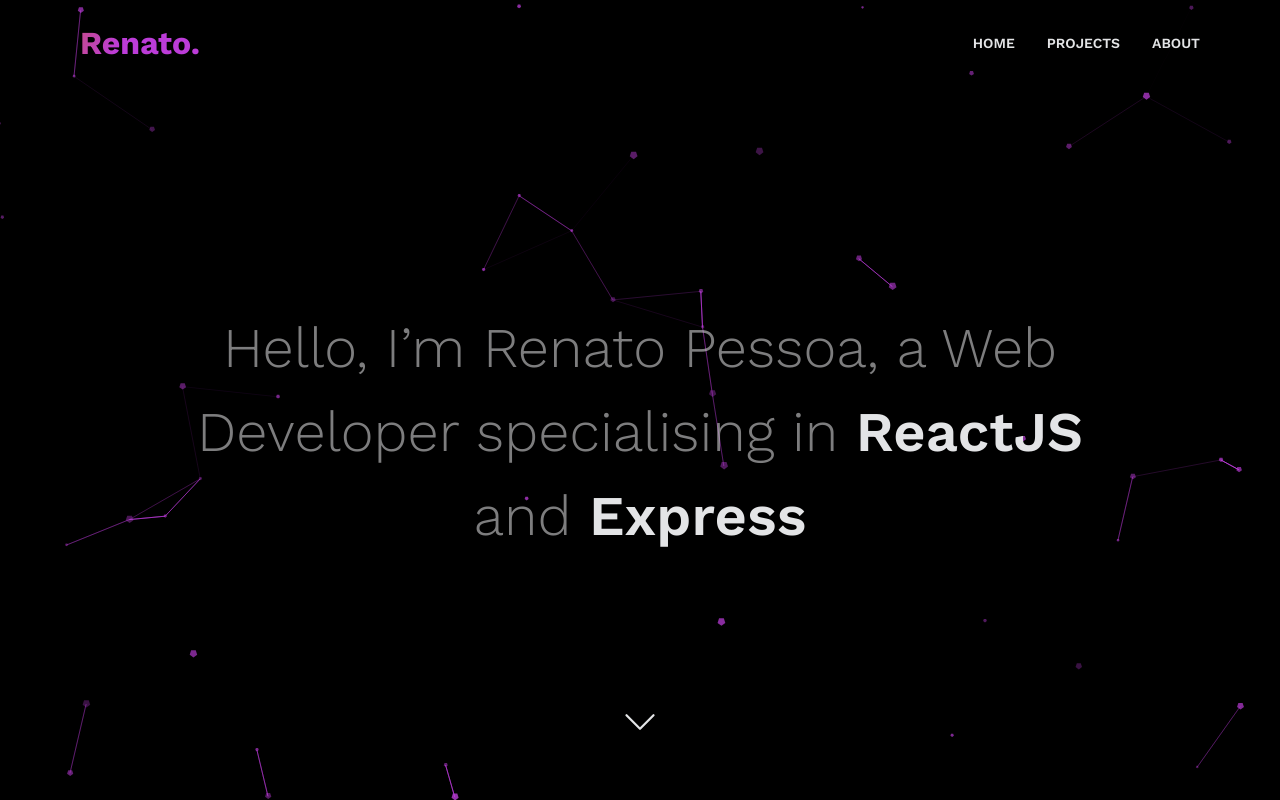
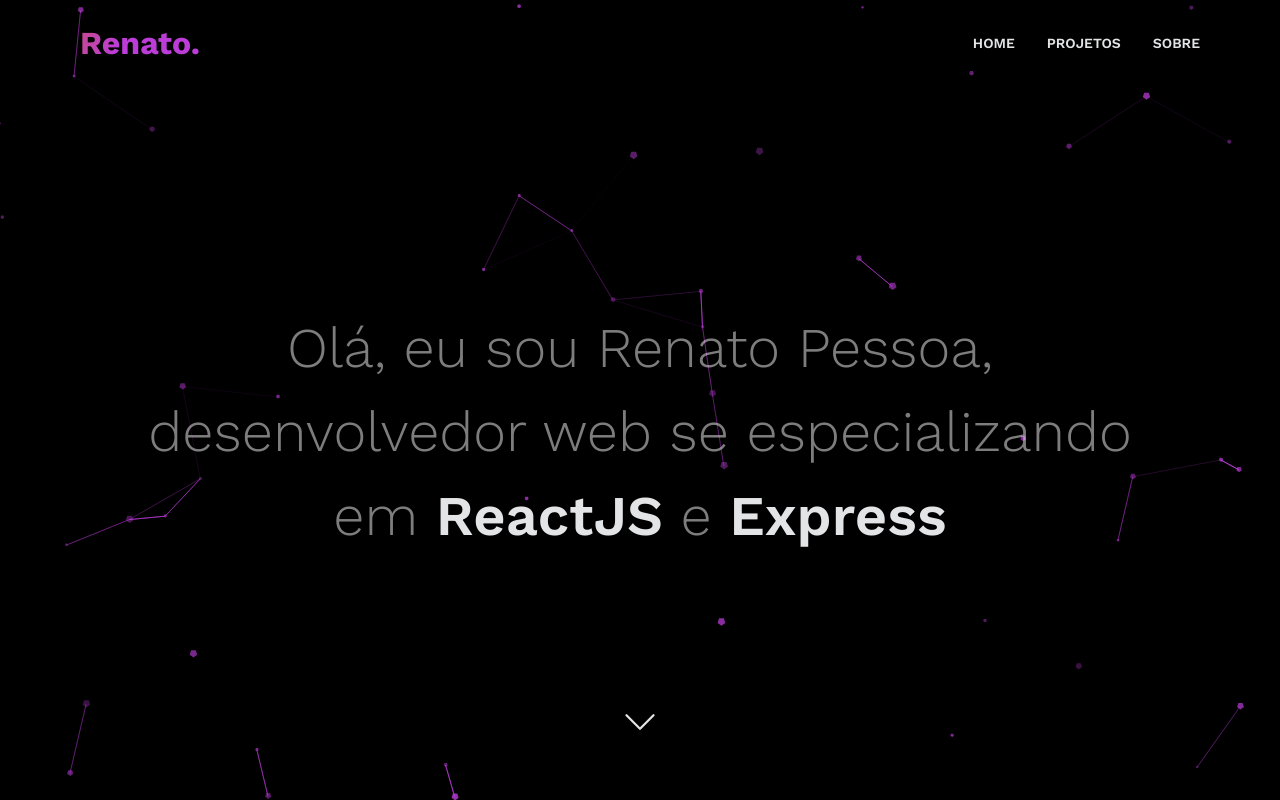
Before and after one commit to renatopnasc/personal-website, a React (Vite) app: page / in a window 1280 px wide. Built offline with nearby package versions, Linux system fonts and the light colour scheme.

Commit message:
updating the website language

```diff
--- a/src/components/Card/index.jsx
+++ b/src/components/Card/index.jsx
@@ -12,7 +12,7 @@
         <p>Website</p>
 
         <Button href={link} target="_blank">
-          view work
+          ver projeto
         </Button>
       </div>
     </Container>
--- a/src/components/Header/index.jsx
+++ b/src/components/Header/index.jsx
@@ -10,10 +10,10 @@
             <a onClick={() => handleScrollElement("home")}>HOME</a>
           </li>
           <li>
-            <a onClick={() => handleScrollElement("projects")}>PROJECTS</a>
+            <a onClick={() => handleScrollElement("projects")}>PROJETOS</a>
           </li>
           <li>
-            <a onClick={() => handleScrollElement("about")}>ABOUT</a>
+            <a onClick={() => handleScrollElement("about")}>SOBRE</a>
           </li>
         </ul>
       </nav>
--- a/src/pages/Home/index.jsx
+++ b/src/pages/Home/index.jsx
@@ -68,7 +68,7 @@
     {
       name: "AITMOSPHERIC",
       description:
-        "Frontend project carried out with the aim of an ML engineer to practically publish his audio-based AI experiment.",
+        "Projeto frontend realizado com o objetivo de um de ML Engineer publicar de forma prática seu experimento de IA baseado em áudio.",
       link: "https://aitmospheric.vercel.app/",
       photo: aitmospheric,
     },
@@ -84,8 +84,8 @@
         <main>
           <div className="description" id="home">
             <h2>
-              Hello, I’m Renato Pessoa, a Web Developer specialising in{" "}
-              <span>ReactJS</span> and <span>Express</span>
+              Olá, eu sou Renato Pessoa, desenvolvedor web se especializando em{" "}
+              <span>ReactJS</span> e <span>Express</span>
             </h2>
 
             <button>
@@ -98,7 +98,7 @@
 
           <div className="techsContainer" id="techs">
             <h2>
-              Some of the <span>technologies I use</span>
+              Algumas das <span>tecnologias que eu uso</span>
             </h2>
 
             <div className="techs">
@@ -122,7 +122,7 @@
 
           <div className="projectsContainer" id="projects">
             <h2>
-              Selected <span>Projects</span>
+              <span>Projetos</span> Selecionados
             </h2>
 
             <div className="projects">
@@ -139,13 +139,13 @@
 
           <div className="aboutContainer" id="about">
             <div>
-              <h2>a bit about me</h2>
+              <h2>um pouco sobre mim</h2>
 
               <p>
-                I'm a <span>web developer</span> passionate about creating good
-                user experiences. In addition to developing,{" "}
-                <span>I love music</span>, <span>games</span>,{" "}
-                <span>traveling</span> and <span>soccer</span>.
+                Eu sou um <span>desenvolvedor web</span> apaixonado em criar
+                boas experiências para os usuários. Além de desenvolver
+                projetos, <span>eu amo escutar música</span>, <span>jogar</span>
+                , <span>viajar</span> e <span>assistir futebol</span>.
               </p>
             </div>
 
@@ -157,7 +157,7 @@
               <h2>
                 Get <span>in Touch</span>
               </h2>
-              <p>So that we can talk more about...</p>
+              <p>Então poderemos conversar melhor...</p>
 
               <button className="cvButton" onClick={handleDownloadClick}>
                 Download CV
--- a/src/pages/Home/styles.js
+++ b/src/pages/Home/styles.js
@@ -114,6 +114,10 @@
           padding: 10px;
           border-radius: 4px;
           display: none;
+
+          p {
+            color: ${({ theme }) => theme.COLORS.NEUTRAL_1};
+          }
         }
 
         .techItem:hover .techCard {
```
